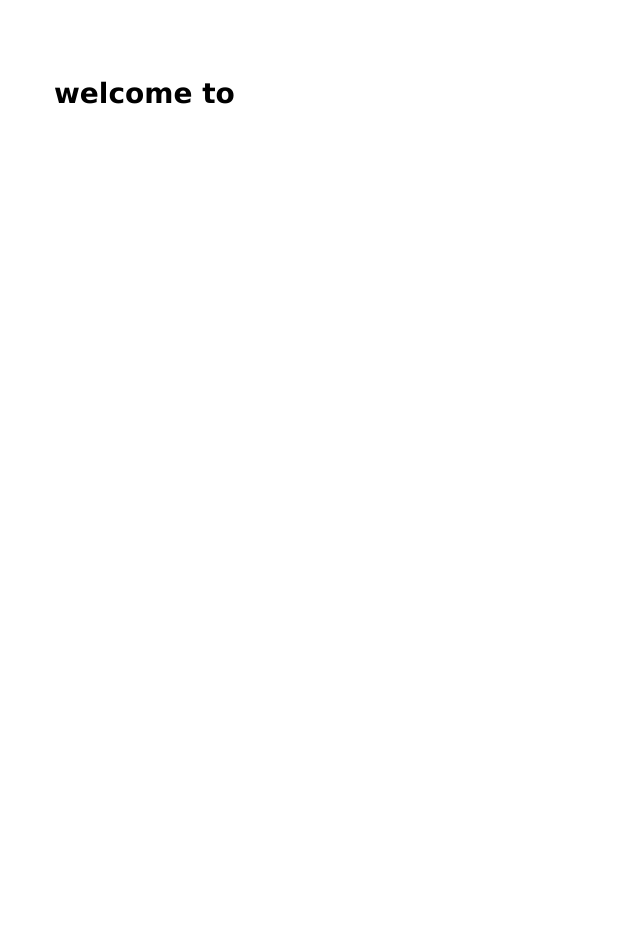
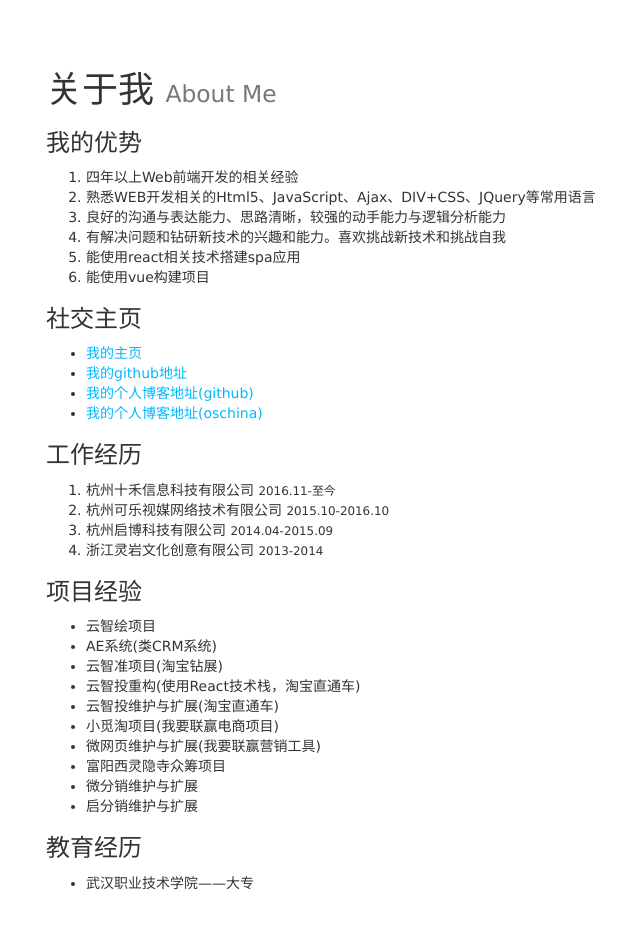
Before and after one commit to springxiege/koa-app, a website: page views/index.html in a window 1280 px wide. Shown: the whole page, without its empty margins (4-644 px from the left). Before the commit the page ends 800 px from the top, so only its background shows below. Drawn offline with nearby package versions, Linux system fonts and the light colour scheme; files that its build step writes are made by us from their sources.

Commit message:
update for index.html

```diff
--- a/routes/index.js
+++ b/routes/index.js
@@ -2,7 +2,7 @@ const router = require('koa-router')()
 
 router.get('/', async (ctx, next) => {
   await ctx.render('index', {
-    title: 'Hello Koa 2!'
+    title: '关于我 About Me'
   })
 })
 
--- a/views/index.html
+++ b/views/index.html
@@ -1,7 +1,61 @@
 {% extends 'layout.html' %}
 {% block css %}{% endblock %}
 {% block content %}
-<h1>welcome to {{title}}</h1>
+<h1>关于我 <small>About Me</small></h1>
+<h3>我的优势</h3>
+<div>
+    <ol>
+        <li>四年以上Web前端开发的相关经验</li>
+        <li>熟悉WEB开发相关的Html5、JavaScript、Ajax、DIV+CSS、JQuery等常用语言</li>
+        <li>良好的沟通与表达能力、思路清晰，较强的动手能力与逻辑分析能力</li>
+        <li>有解决问题和钻研新技术的兴趣和能力。喜欢挑战新技术和挑战自我</li>
+        <li>能使用react相关技术搭建spa应用</li>
+        <li>能使用vue构建项目</li>
+    </ol>
+</div>
+<h3>社交主页</h3>
+<p>
+    <ul>
+        <li><a href="http://www.blacklove.cn" target="_blank">我的主页</a></li>
+        <li><a href="http://www.github.com/springxiege" target="_blank">我的github地址</a></li>
+        <li><a href="http://springxiege.github.io" target="_blank">我的个人博客地址(github)</a></li>
+        <li><a href="http://springxiege.gitee.io" target="_blank">我的个人博客地址(oschina)</a></li>
+    </ul>
+</p>
+<h3>工作经历</h3>
+<div>
+    <p>
+        <ol>
+            <li>杭州十禾信息科技有限公司 <small>2016.11-至今</small></li>
+            <li>杭州可乐视媒网络技术有限公司 <small>2015.10-2016.10</small></li>
+            <li>杭州启博科技有限公司 <small>2014.04-2015.09</small></li>
+            <li>浙江灵岩文化创意有限公司 <small>2013-2014</small></li>
+        </ol>
+    </p>
+</div>
+<h3>项目经验</h3>
+<div>
+    <p>
+        <ul>
+            <li>云智绘项目</li>
+            <li>AE系统(类CRM系统)</li>
+            <li>云智准项目(淘宝钻展)</li>
+            <li>云智投重构(使用React技术栈，淘宝直通车)</li>
+            <li>云智投维护与扩展(淘宝直通车)</li>
+            <li>小觅淘项目(我要联赢电商项目)</li>
+            <li>微网页维护与扩展(我要联赢营销工具)</li>
+            <li>富阳西灵隐寺众筹项目</li>
+            <li>微分销维护与扩展</li>
+            <li>启分销维护与扩展</li>
+        </ul>
+    </p>
+</div>
+<h3>教育经历</h3>
+<div>
+    <ul>
+        <li>武汉职业技术学院——大专</li>
+    </ul>
+</div>
 {% endblock %}
 {% block js %}
 <script>
--- a/views/layout.html
+++ b/views/layout.html
@@ -5,12 +5,23 @@
     <meta name="viewport" content="width=device-width, initial-scale=1.0">
     <meta http-equiv="X-UA-Compatible" content="ie=edge">
     <title>{{title}}</title>
+    <link href="https://cdn.bootcss.com/normalize/7.0.0/normalize.min.css" rel="stylesheet">
+    <link href="https://cdn.bootcss.com/bootstrap/3.3.7/css/bootstrap.min.css" rel="stylesheet">
     <link rel="stylesheet" href="/css/style.css">
     {% block css %}{% endblock %}
 </head>
 <body>
-    {% block content %}{% endblock %}
+    <div class="container-fluid">
+        <div class="row">
+            <div class="col-12">
+                {% block content %}{% endblock %}
+            </div>
+        </div>
+
+    </div>
+
     <script src="/js/jquery-1.12.4/jquery.min.js"></script>
+    <script src="https://cdn.bootcss.com/bootstrap/3.3.7/js/bootstrap.min.js"></script>
     {% block js %}{% endblock %}
 </body>
 </html>
```
Also changed, not shown: 1 other file.
